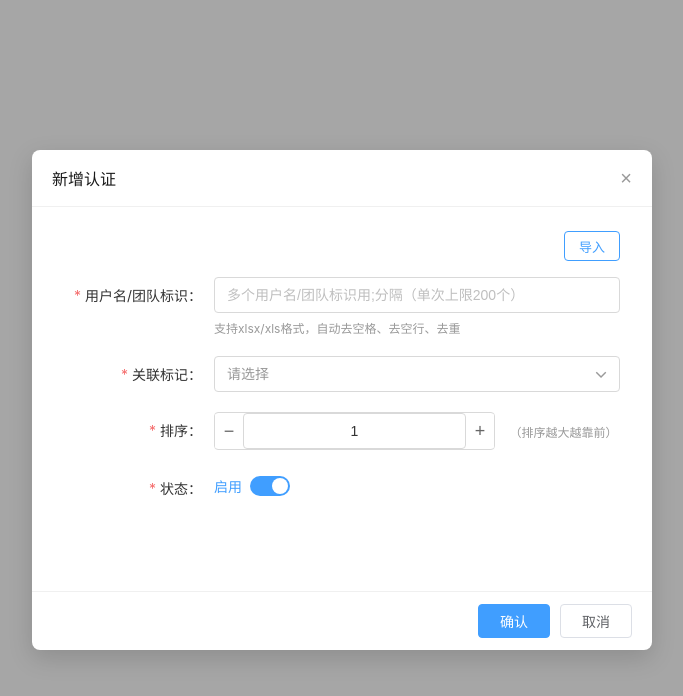
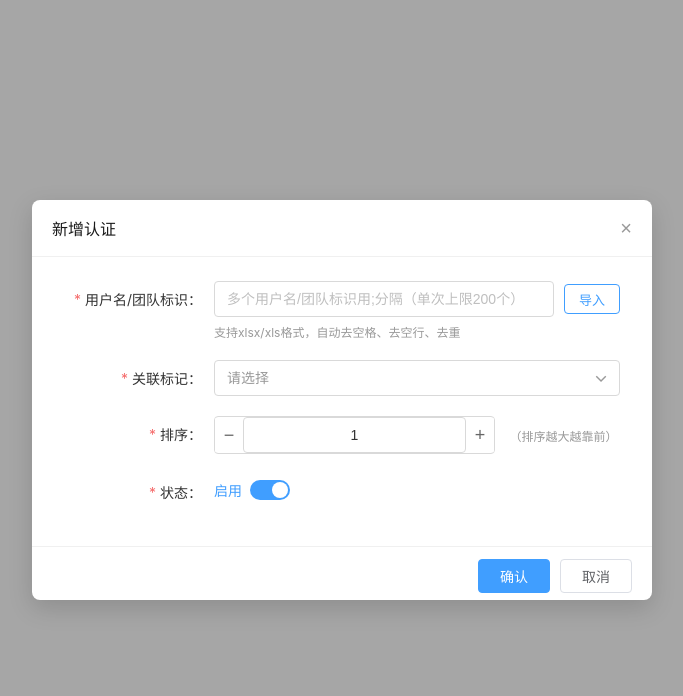
Before and after one commit to 1542-qyq/jlc-erp-prototype, a plain HTML site: page auth-form.html in a window 1280 px wide. Shown: the whole page, without its empty margins (298-981 px from the left). Drawn offline with Linux system fonts and the light colour scheme.

Commit message:
first version

```diff
--- a/auth-form.html
+++ b/auth-form.html
@@ -24,7 +24,7 @@
       background: #fff;
       border-radius: 8px;
       width: 620px;
-      height: 500px;
+      height: 400px;
       display: flex;
       flex-direction: column;
       box-shadow: 0 8px 24px rgba(0, 0, 0, 0.15);
@@ -59,12 +59,6 @@
     .import-btn:hover {
       color: #fff;
       background: #409eff;
-    }
-
-    .form-top-actions {
-      display: flex;
-      justify-content: flex-end;
-      margin-bottom: 16px;
     }
 
     .close-btn {
@@ -105,6 +99,16 @@
     .form-control {
       flex: 1;
       min-width: 0;
+    }
+
+    .input-with-btn {
+      display: flex;
+      align-items: center;
+      gap: 10px;
+    }
+
+    .input-with-btn input[type="text"] {
+      flex: 1;
     }
 
     input[type="text"],
@@ -288,13 +292,13 @@
       <button class="close-btn">×</button>
     </div>
     <div class="modal-body">
-      <div class="form-top-actions">
-        <button class="import-btn" style="position: relative;">导入</button>
-      </div>
       <div class="form-item">
         <div class="form-label"><span class="required">*</span>用户名/团队标识：</div>
         <div class="form-control">
-          <input type="text" placeholder="多个用户名/团队标识用;分隔（单次上限200个）">
+          <div class="input-with-btn">
+            <input type="text" placeholder="多个用户名/团队标识用;分隔（单次上限200个）">
+            <button class="import-btn">导入</button>
+          </div>
           <div class="upload-hint">支持xlsx/xls格式，自动去空格、去空行、去重</div>
         </div>
       </div>
```
